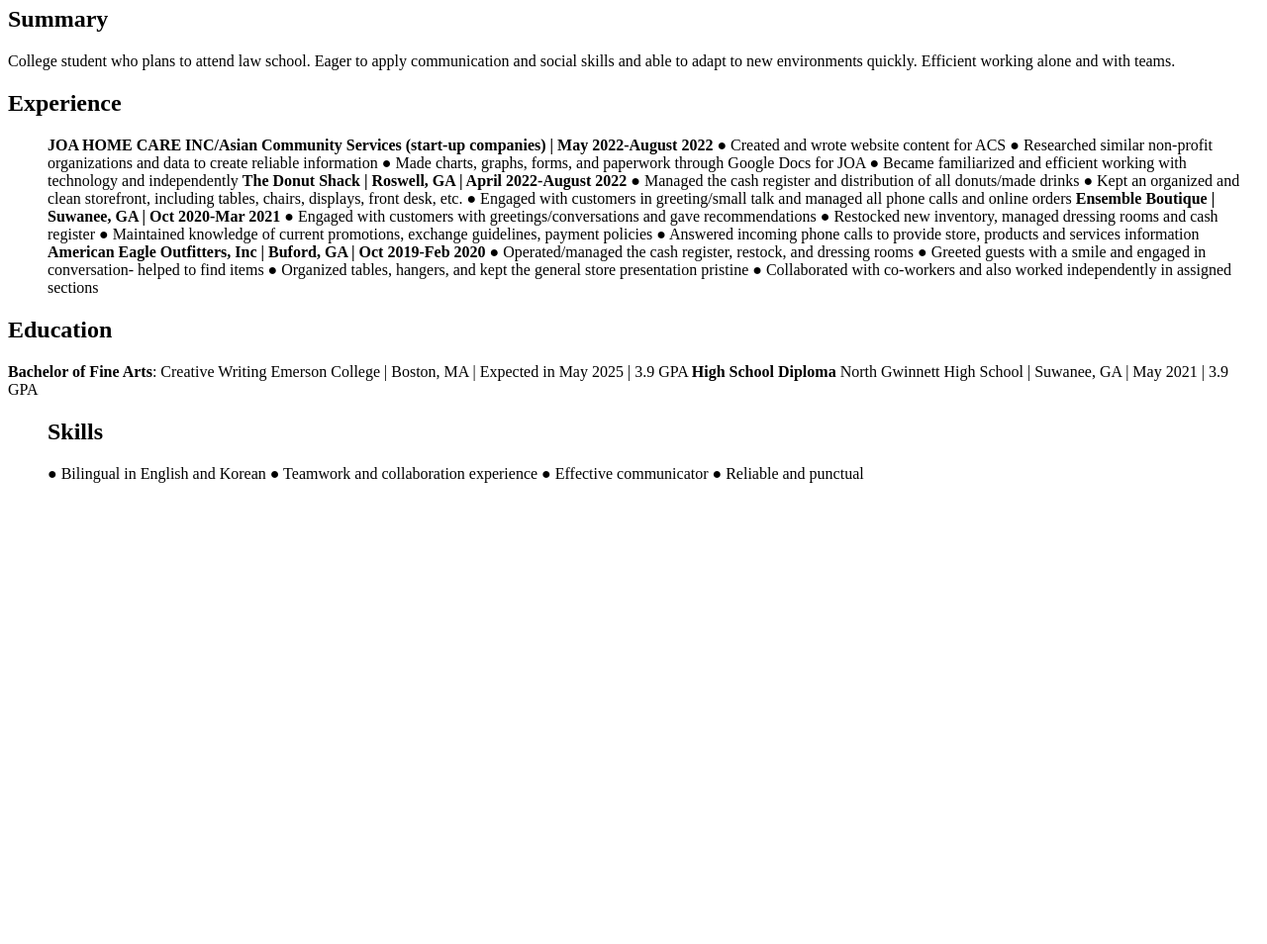
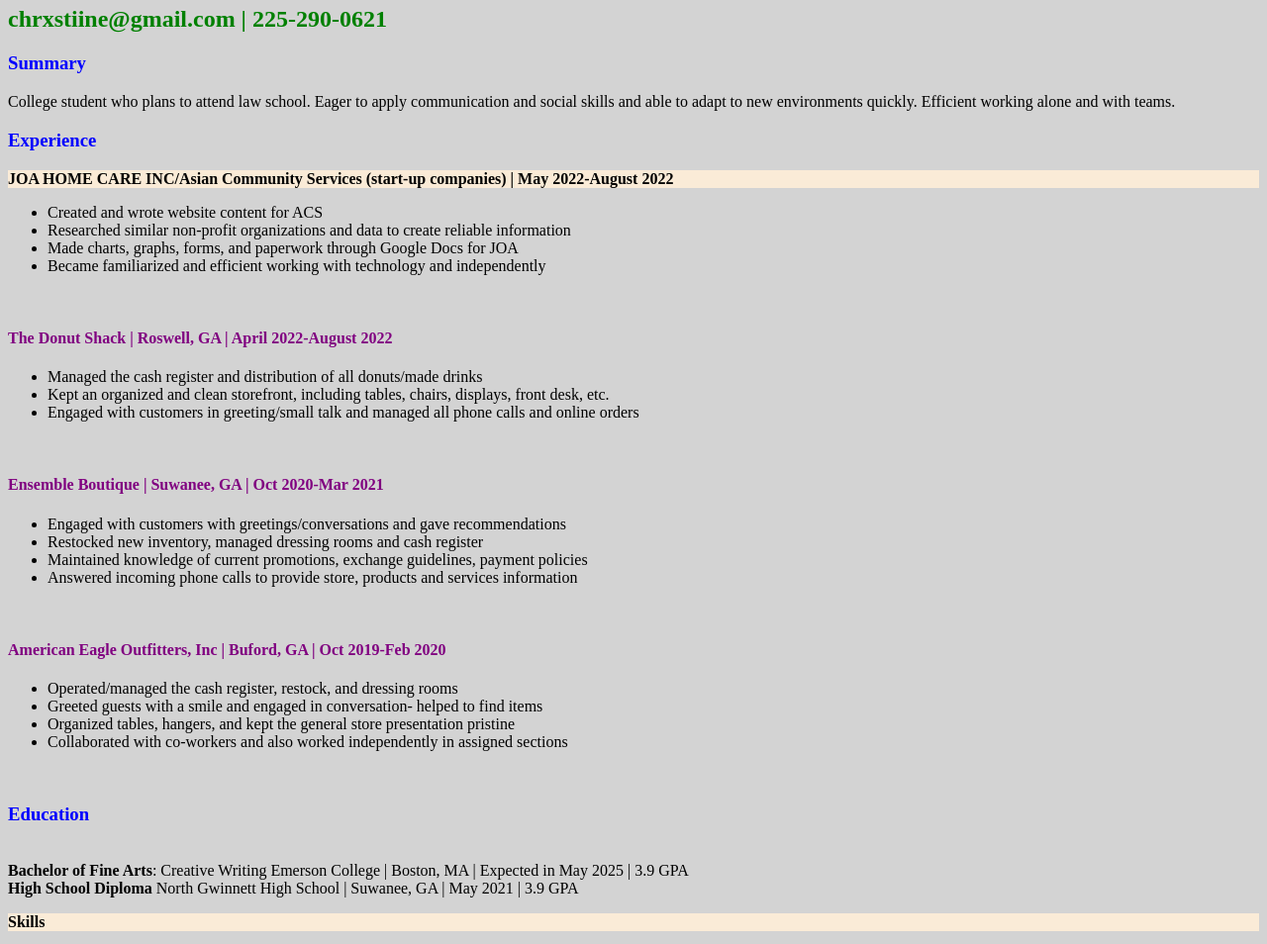
Before and after one commit to chachriskim/chachriskim.github.io, a plain HTML site: page KimChristineLab02.html in a window 1280 px wide. Shown: the part 60-1014 px from the top of the page at 99% size. Before the commit the page ends 800 px from the top, so only its background shows below. Drawn offline with Linux system fonts and the light colour scheme.

Commit message:
Add files via upload

```diff
--- a/KimChristineLab02.html
+++ b/KimChristineLab02.html
@@ -1,40 +1,72 @@
+<html>
+<head>
 <title>Christine Kim</title>
-<h1>chrxstiine@gmail.com | 225-290-0621</h1>
-<h2>Summary</h2>
+<style>
+body {
+  background-color: lightgrey;
+}
+h2{color: green;}
+h3{color: blue;}
+h4{color: purple;}
+p.light {
+  font-weight: lighter;
+}
+
+p.thick {
+  font-weight: bold;
+    background-color: antiquewhite;
+}
+
+p.thicker {
+  font-weight: 900;
+background-color: antiquewhite;
+}
+</style>
+    </head>
+<body>
+<h1>Christine Kim</h1>
+<h2>chrxstiine@gmail.com | 225-290-0621</h2>
+<h3>Summary</h3>
 College student who plans to attend law school. Eager to apply communication and social skills and able to adapt to new environments quickly. Efficient working alone and with teams.
-<h2>Experience</h2>
-<ul><b>JOA HOME CARE INC/Asian Community Services (start-up companies) | May 2022-August 2022</b>
-● Created and wrote website content for ACS
-● Researched similar non-profit organizations and data to create reliable
-information
-● Made charts, graphs, forms, and paperwork through Google Docs for JOA
-● Became familiarized and efficient working with technology and independently
-<b>The Donut Shack | Roswell, GA | April 2022-August 2022</b>
-● Managed the cash register and distribution of all donuts/made drinks
-● Kept an organized and clean storefront, including tables, chairs, displays,
-front desk, etc.
-● Engaged with customers in greeting/small talk and managed all phone calls
-and online orders
-<b>Ensemble Boutique | Suwanee, GA | Oct 2020-Mar 2021</b>
-● Engaged with customers with greetings/conversations and gave recommendations
-● Restocked new inventory, managed dressing rooms and cash register
-● Maintained knowledge of current promotions, exchange guidelines, payment
-policies
-● Answered incoming phone calls to provide store, products and services
-information
-<b>American Eagle Outfitters, Inc | Buford, GA | Oct 2019-Feb 2020</b>
-● Operated/managed the cash register, restock, and dressing rooms
-● Greeted guests with a smile and engaged in conversation- helped to find
-items
-● Organized tables, hangers, and kept the general store presentation pristine
-● Collaborated with co-workers and also worked independently in assigned
-sections </ul>
-<h2>Education</h2>
-<b>Bachelor of Fine Arts</b>: Creative Writing
-Emerson College | Boston, MA | Expected in May 2025 | 3.9 GPA <b>High School Diploma</b>
+<h3>Experience</h3>
+
+<!--Check how to format lists. Remove the bullet marks.-->
+
+<p class="thicker">JOA HOME CARE INC/Asian Community Services (start-up companies) | May 2022-August 2022</p>
+<ul><li>Created and wrote website content for ACS</li>
+<li> Researched similar non-profit organizations and data to create reliable
+information</li>
+<li> Made charts, graphs, forms, and paperwork through Google Docs for JOA</li>
+<li> Became familiarized and efficient working with technology and independently</li></ul>
+<br><h4><b>The Donut Shack | Roswell, GA | April 2022-August 2022</b></h4>
+    <ul><li> Managed the cash register and distribution of all donuts/made drinks</li>
+<li> Kept an organized and clean storefront, including tables, chairs, displays,
+front desk, etc.</li>
+<li> Engaged with customers in greeting/small talk and managed all phone calls
+    and online orders</li></ul>
+<br><h4><b>Ensemble Boutique | Suwanee, GA | Oct 2020-Mar 2021</b></h4>
+    <ul><li> Engaged with customers with greetings/conversations and gave recommendations</li>
+<li> Restocked new inventory, managed dressing rooms and cash register</li>
+<li> Maintained knowledge of current promotions, exchange guidelines, payment
+policies</li>
+<li> Answered incoming phone calls to provide store, products and services
+    information</li></ul>
+<br><h4><b>American Eagle Outfitters, Inc | Buford, GA | Oct 2019-Feb 2020</b></h4>
+<ul><li>Operated/managed the cash register, restock, and dressing rooms</li>
+<li> Greeted guests with a smile and engaged in conversation- helped to find
+items</li>
+<li>Organized tables, hangers, and kept the general store presentation pristine</li>
+<li>Collaborated with co-workers and also worked independently in assigned
+    sections </li></ul>
+<br><h3>Education</h3>
+<br><b>Bachelor of Fine Arts</b>: Creative Writing
+Emerson College | Boston, MA | Expected in May 2025 | 3.9 GPA
+<br><b>High School Diploma</b>
 North Gwinnett High School | Suwanee, GA | May 2021 | 3.9 GPA
-<ul><h2>Skills</h2>
-● Bilingual in English and Korean
-● Teamwork and collaboration experience
-● Effective communicator
-● Reliable and punctual </ul>
+<p class="thick">Skills</p>
+<ul><li> Bilingual in English and Korean</li>
+<li> Teamwork and collaboration experience</li>
+<li> Effective communicator</li>
+<li> Reliable and punctual</li></ul>
+</body>
+</html>
```
